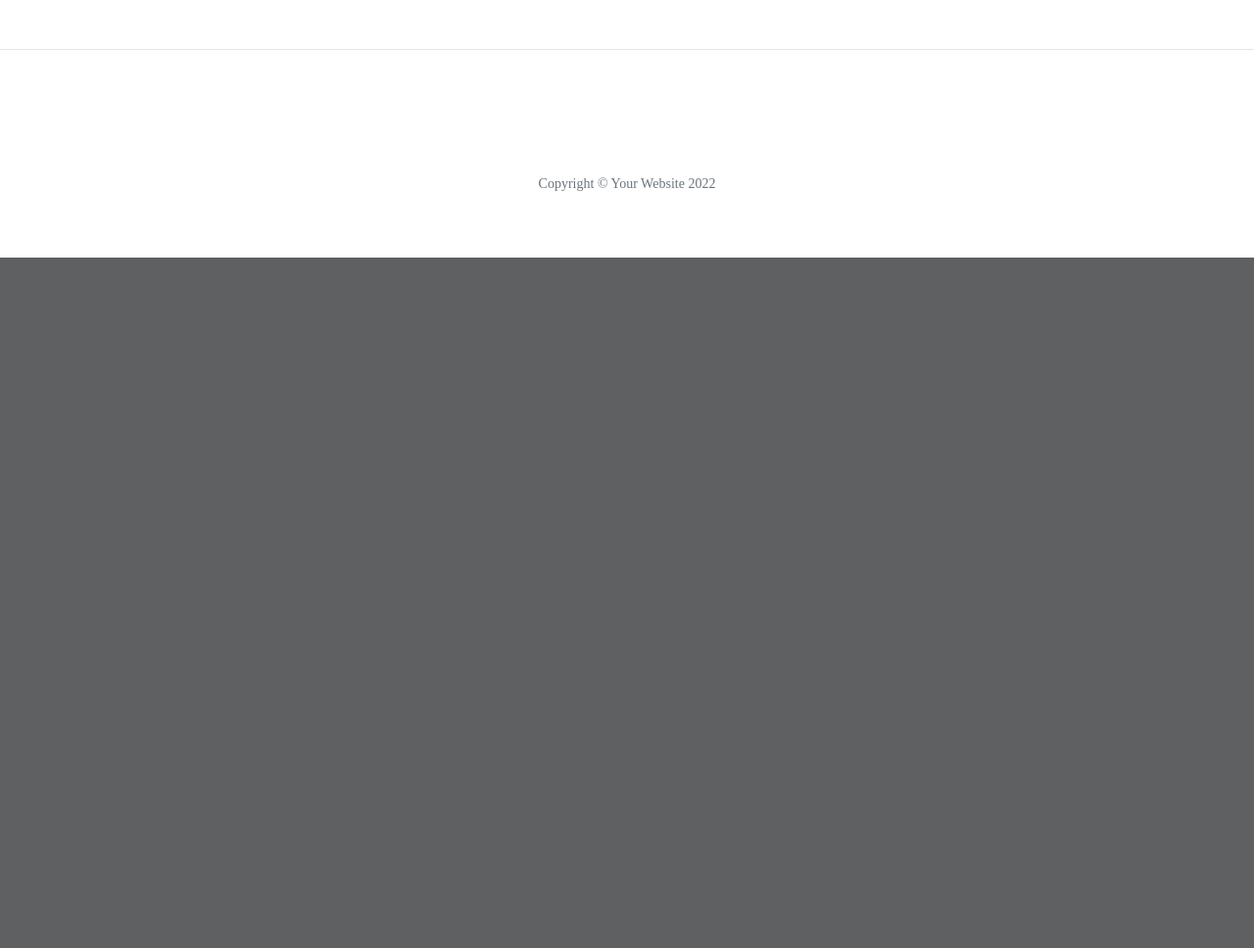
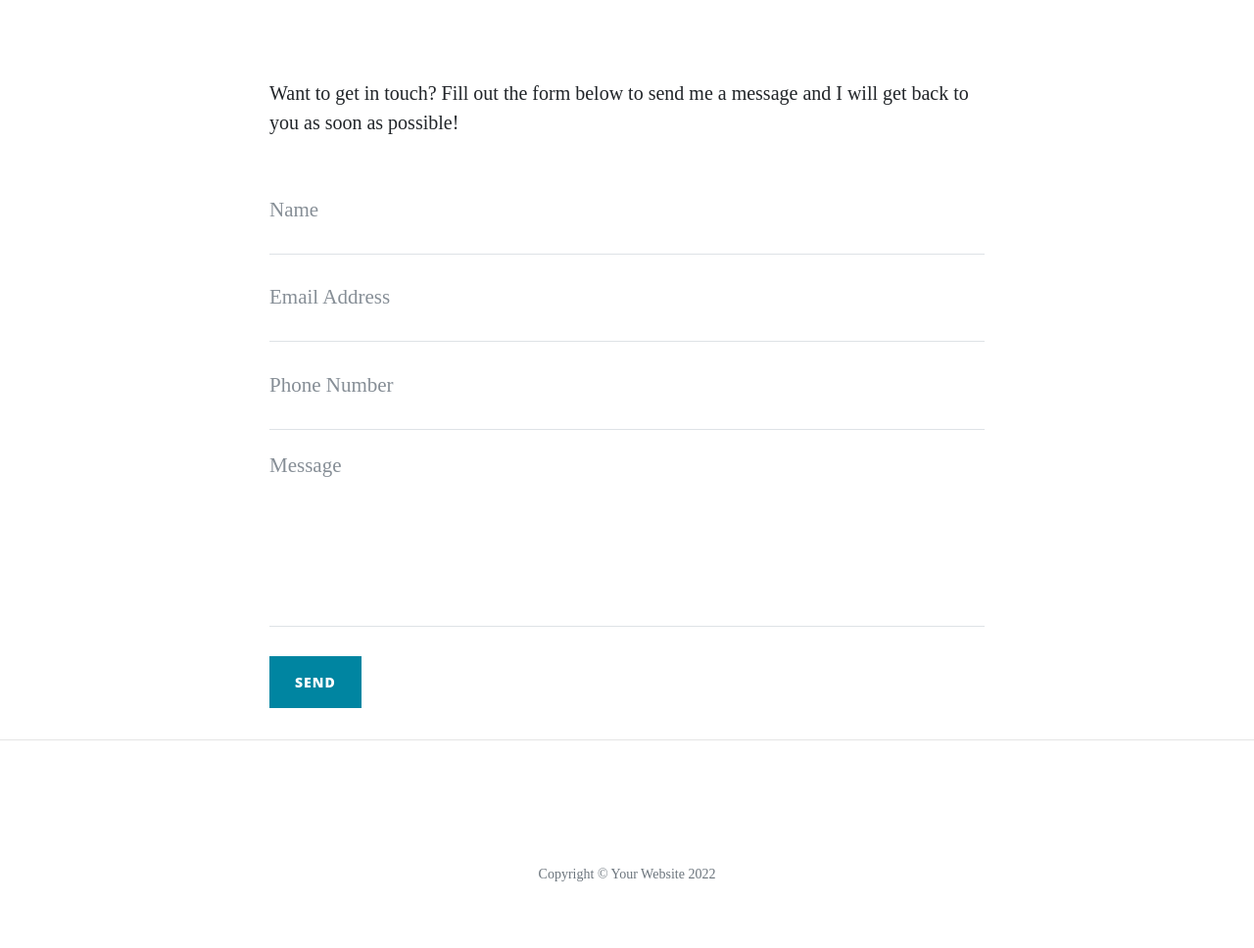
Before and after one commit to EmmaBergner/flask, a Flask app: template templates/contact.html in a window 1280 px wide. Shown: the part 628-1596 px from the top of the page at 98% size. Before the commit the page ends 891 px from the top, so only its background shows below. Run offline with Flask 2, Linux system fonts and the light colour scheme; the template is opened without the code that fills it, so the values that code supplies are empty; some libraries are stand-ins or nearby versions.

Commit message:
contact from

```diff
--- a/run.py
+++ b/run.py
@@ -28,8 +28,12 @@ def about_member(member_name):
     return render_template("member.html", member = member)
 
 
-@app.route("/contact")
+
+@app.route("/contact", methods=["GET", "POST"])
 def contact():
+    if request.method == "POST":
+        print(request.form.get("name"))
+        print(request.form["email"])
     return render_template("contact.html", page_title="Contact")
 
 
--- a/templates/contact.html
+++ b/templates/contact.html
@@ -1,4 +1,48 @@
 {% extends "base.html" %}
 {% block content %}
     <h2>{{ page_title }}</h2>
+
+
+	<div class="row">
+		<div class="col-lg-8 col-md-10 mx-auto">
+			<p>Want to get in touch? Fill out the form below to send me a message and I will get back to you as soon as possible!</p>
+			<form method="POST" name="sentMessage" id="contactForm" novalidate>
+				<div class="control-group">
+					<div class="form-group floating-label-form-group controls">
+						<label>Name</label>
+						<input type="text" class="form-control" placeholder="Name" name="name" id="name" required data-validation-required-message="Please enter your name.">
+						<p class="help-block text-danger"></p>
+					</div>
+				</div>
+				<div class="control-group">
+					<div class="form-group floating-label-form-group controls">
+						<label>Email Address</label>
+						<input type="email" class="form-control" placeholder="Email Address" name="email" id="email" required data-validation-required-message="Please enter your email address.">
+						<p class="help-block text-danger"></p>
+					</div>
+				</div>
+				<div class="control-group">
+					<div class="form-group col-xs-12 floating-label-form-group controls">
+						<label>Phone Number</label>
+						<input type="tel" class="form-control" placeholder="Phone Number" name="phone" id="phone" required data-validation-required-message="Please enter your phone number.">
+						<p class="help-block text-danger"></p>
+					</div>
+				</div>
+				<div class="control-group">
+					<div class="form-group floating-label-form-group controls">
+						<label>Message</label>
+						<textarea rows="5" class="form-control" placeholder="Message" name="message" id="message" required data-validation-required-message="Please enter a message."></textarea>
+						<p class="help-block text-danger"></p>
+					</div>
+				</div>
+				<br>
+				<div id="success"></div>
+				<div class="form-group">
+					<button type="submit" class="btn btn-primary" id="sendMessageButton">Send</button>
+				</div>
+			</form>
+		</div>
+	</div>
+
+
 {% endblock %}
```
